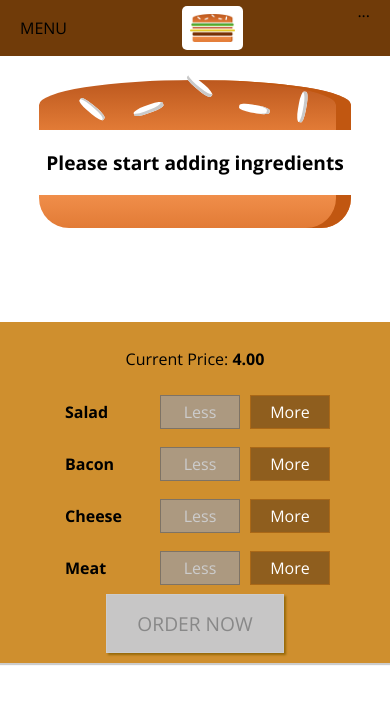
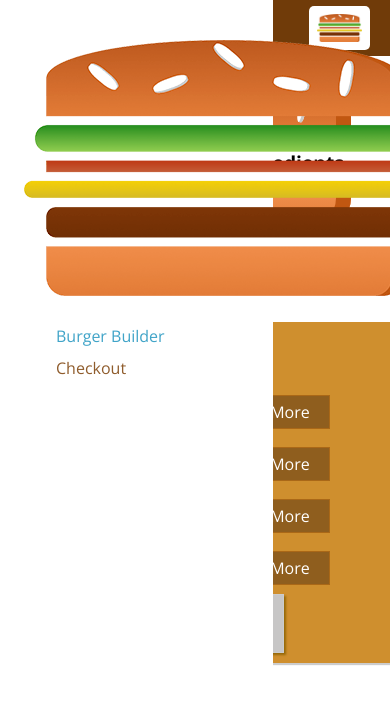
Before and after one commit to kenny-tech/burger-builder, a React app: page / in a window 390 px wide. Shown: the top 704 px of the page. Built offline with nearby package versions, Linux system fonts and the light colour scheme.

Commit message:
Create Sidedrawer for mobile and removed mobile navigation

```diff
--- a/src/components/Layout/Layout.js
+++ b/src/components/Layout/Layout.js
@@ -2,10 +2,12 @@
 import Aux from '../../hoc/Aux';
 import classes from './Layout.css';
 import Toolbar from '../Navigation/Toolbar/Toolbar';
+import SideDrawer from '../Navigation/SideDrawer/SideDrawer';
 
 const layout = (props) => (
   <Aux>
     <Toolbar />
+    <SideDrawer />
     <main className={classes.Content}>
         {props.children}
     </main>
--- a/src/components/Logo/Logo.css
+++ b/src/components/Logo/Logo.css
@@ -1,7 +1,7 @@
 .Logo {
   background-color: white;
   padding: 8px;
-  height: 80%;
+  height: 100%;
   box-sizing: border-box;
   border-radius: 5px;
 }
--- a/src/components/Logo/Logo.js
+++ b/src/components/Logo/Logo.js
@@ -4,7 +4,7 @@
 import classes from './Logo.css';
 
 const Logo = (props) => (
-  <div className={classes.Logo}>
+  <div className={classes.Logo} style={{height: props.height}}>
     <img src={burgerLogo} alt="MyBurger" />
   </div>
 );
--- /dev/null
+++ b/src/components/Navigation/NavigationItems/NavigationItem/NavigationItem.css
@@ -0,0 +1,44 @@
+.NavigationItem {
+  margin: 10px 0;
+  box-sizing: border-box;
+  display: block;
+  width: 100%;
+}
+
+.NavigationItem a {
+  color: #8F5C2C;
+  text-decoration: none;
+  height: 100%;
+  box-sizing: border-box;
+  display: block;
+}
+
+.NavigationItem a:hover,
+.NavigationItem a:active,
+.NavigationItem a.active {
+  color: #40A4C8;
+}
+
+@media (min-width: 500px) {
+  .NavigationItem {
+    margin: 0;
+    display: flex;
+    height: 100%;
+    width: auto;
+  }
+
+  .NavigationItem a {
+    color: white;
+    height: 100%;
+    padding: 16px 10px;
+    border-bottom: 4px solid transparent;
+  }
+
+  .NavigationItem a:hover,
+  .NavigationItem a:active,
+  .NavigationItem a.active {
+    background-color: #8F5C2C;
+    border-bottom: 4px solid #40A4C8;
+    color: white;
+  }
+}
--- /dev/null
+++ b/src/components/Navigation/NavigationItems/NavigationItem/NavigationItem.js
@@ -0,0 +1,12 @@
+import React from 'react';
+
+import classes from './NavigationItem.css';
+
+const NavigationItem = (props) => (
+    <li className={classes.NavigationItem}>
+      <a
+        href={props.link}
+        className={props.active ? classes.active : null}>{props.children}</a></li>
+);
+
+export default NavigationItem;
--- /dev/null
+++ b/src/components/Navigation/NavigationItems/NavigationItems.css
@@ -0,0 +1,15 @@
+.NavigationItems {
+  margin: 0;
+  padding: 0;
+  list-style: none;
+  display: flex;
+  flex-flow: column;
+  align-items: center;
+  height: 100%;
+}
+
+@media (min-width: 500px) {
+  .NavigationItems {
+    flex-flow: row;
+  }
+}
--- /dev/null
+++ b/src/components/Navigation/NavigationItems/NavigationItems.js
@@ -0,0 +1,13 @@
+import React from 'react';
+
+import classes from './NavigationItems.css';
+import NavigationItem from './NavigationItem/NavigationItem';
+
+const NavigationItems = (props) => (
+    <ul classes={classes.NavigationItems}>
+      <NavigationItem link="/" active>Burger Builder</NavigationItem>
+      <NavigationItem link="/">Checkout</NavigationItem>
+    </ul>
+);
+
+export default NavigationItems;
--- /dev/null
+++ b/src/components/Navigation/SideDrawer/SideDrawer.css
@@ -0,0 +1,32 @@
+.SideDrawer {
+  position: fixed;
+  width: 280px;
+  max-width: 70%;
+  height: 100%;
+  left: 0;
+  top: 0;
+  z-index: 200;
+  background-color: white;
+  padding: 32px 16px;
+  box-sizing: border-box;
+  transition: transform 0.3s ease-out;
+}
+
+@media (min-width: 500px) {
+  .SideDrawer {
+    display: none;
+  }
+}
+
+.Open {
+  transform: translateX(0);
+}
+
+.Close {
+  transform: translateX(-100%);
+}
+
+.Logo {
+  height: 11%;
+  margin-bottom: 32px;
+}
--- /dev/null
+++ b/src/components/Navigation/SideDrawer/SideDrawer.js
@@ -0,0 +1,21 @@
+import React from 'react';
+
+import Logo from '../../Logo/Logo';
+import NavigationItems from '../NavigationItems/NavigationItems';
+import classes from './SideDrawer.css';
+
+const SideDrawer = (props) => {
+
+  return (
+      <div className={classes.SideDrawer}>
+          <div>
+            <Logo className={classes.Logo}/>
+          </div>
+          <nav>
+            <NavigationItems />
+          </nav>
+      </div>
+  );
+};
+
+export default SideDrawer;
--- a/src/components/Navigation/Toolbar/Toolbar.css
+++ b/src/components/Navigation/Toolbar/Toolbar.css
@@ -16,3 +16,13 @@
 .Toolbar nav {
   height: 100%;
 }
+
+.Logo {
+  height: 80%;
+}
+
+@media (max-width: 499px) {
+  .DesktopOnly {
+    display: none;
+  }
+}
--- a/src/components/Navigation/Toolbar/Toolbar.js
+++ b/src/components/Navigation/Toolbar/Toolbar.js
@@ -2,15 +2,18 @@
 
 import classes from './Toolbar.css';
 import Logo from '../../Logo/Logo';
+import NavigationItems from '../NavigationItems/NavigationItems';
 
 const Toolbar = (props) => (
     <header className={classes.Toolbar}>
       <div>MENU</div>
-      <Logo />
-      <nav>
-          ...
+      <div className={classes.Logo}>
+        <Logo />
+      </div>
+      <nav className={classes.DesktopOnly}>
+          <NavigationItems />
       </nav>
     </header>
 );
 
-export default Toolbar
+export default Toolbar;
```
